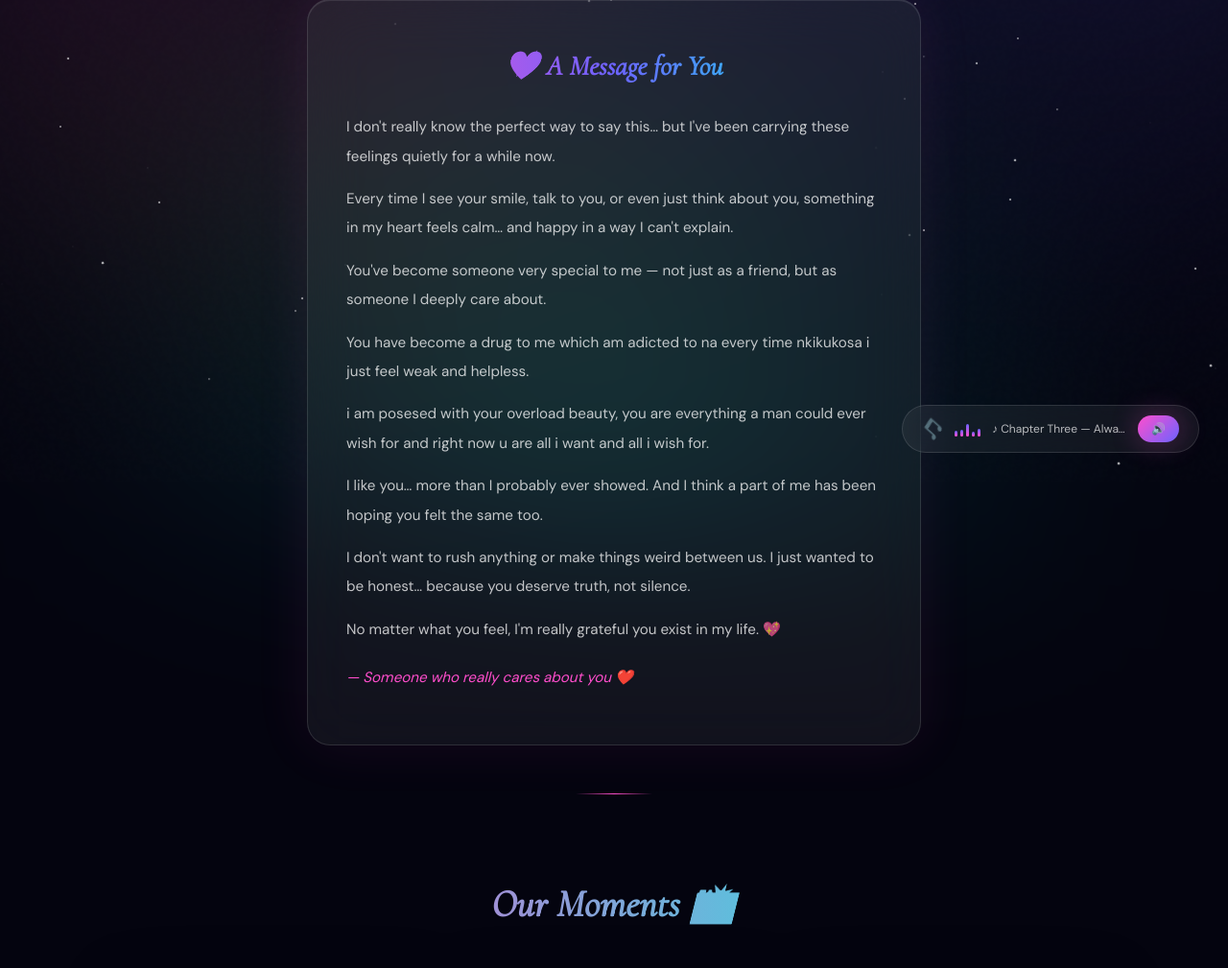
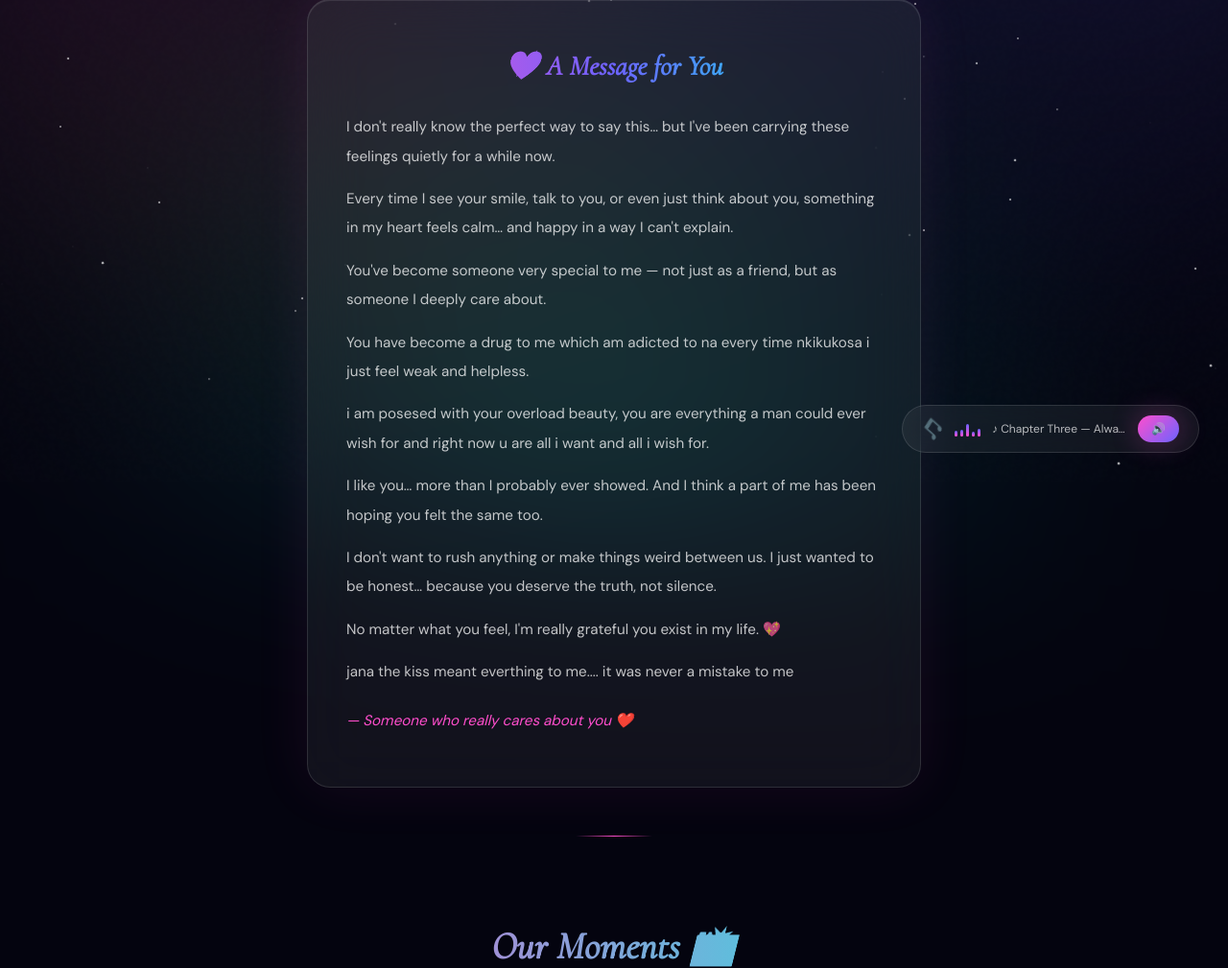
Before and after one commit to wachiratony415-max/me-in-love, a Flask app: page /dashboard in a window 1280 px wide. Shown: the part 298-1307 px from the top of the page at 96% size. Run offline with Flask 3, Linux system fonts and the light colour scheme; the visitor is signed in with stand-in values (Sample User, id 1).

Commit message:
add content

```diff
--- a/templates/dashboard.html
+++ b/templates/dashboard.html
@@ -687,8 +687,9 @@ audio{ width:100%; filter: invert(1) hue-rotate(180deg); }
     <p>You have become a drug to me which am adicted to na every time nkikukosa i just feel weak and helpless.</p>
     <p>i am posesed with your overload beauty, you are everything a man could ever wish for and right now u are all i want and all i wish for.</p>
     <p>I like you… more than I probably ever showed. And I think a part of me has been hoping you felt the same too.</p>
-    <p>I don't want to rush anything or make things weird between us. I just wanted to be honest… because you deserve truth, not silence.</p>
+    <p>I don't want to rush anything or make things weird between us. I just wanted to be honest… because you deserve the truth, not silence.</p>
     <p>No matter what you feel, I'm really grateful you exist in my life. 💖</p>
+    <p>jana the kiss meant everthing to me.... it was never a mistake to me</p>
     <p style="margin-top:20px; color:var(--pink); font-style:italic;">— Someone who really cares about you ❤️</p>
   </div>
 
```
